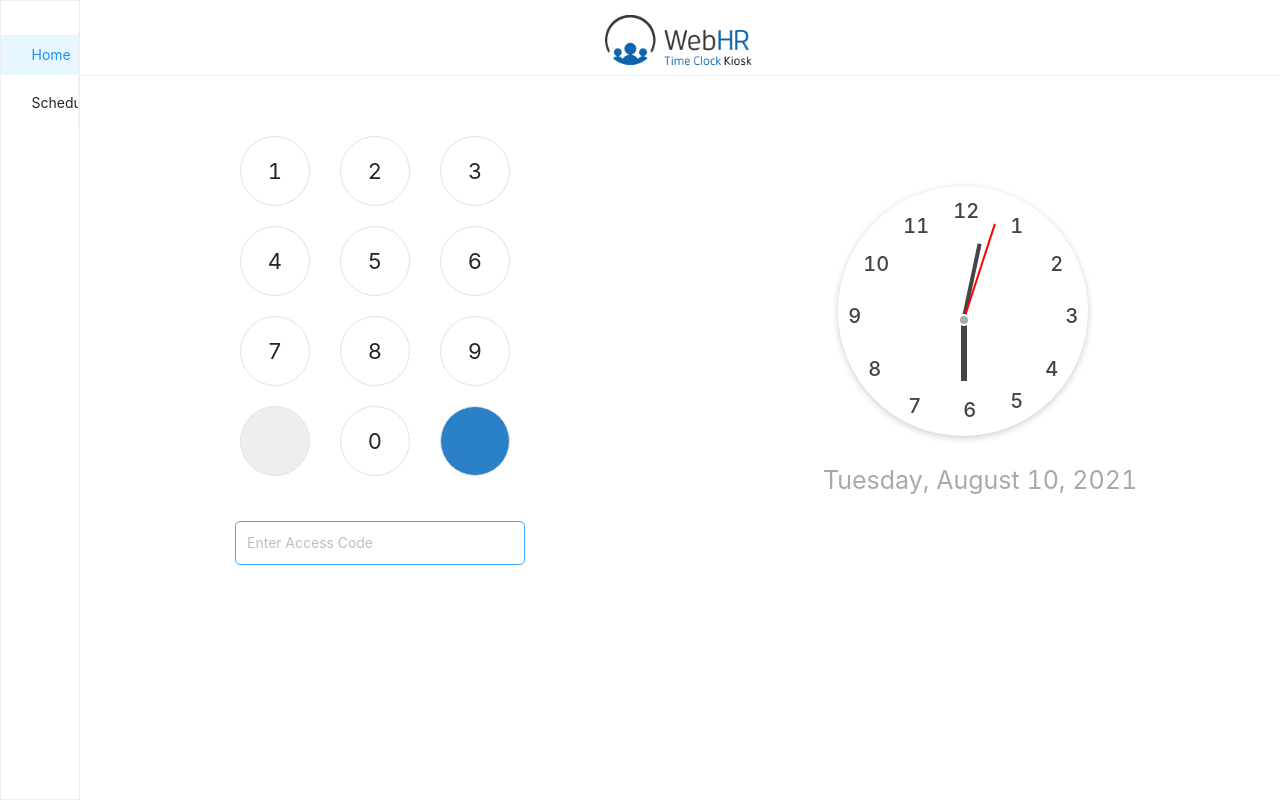
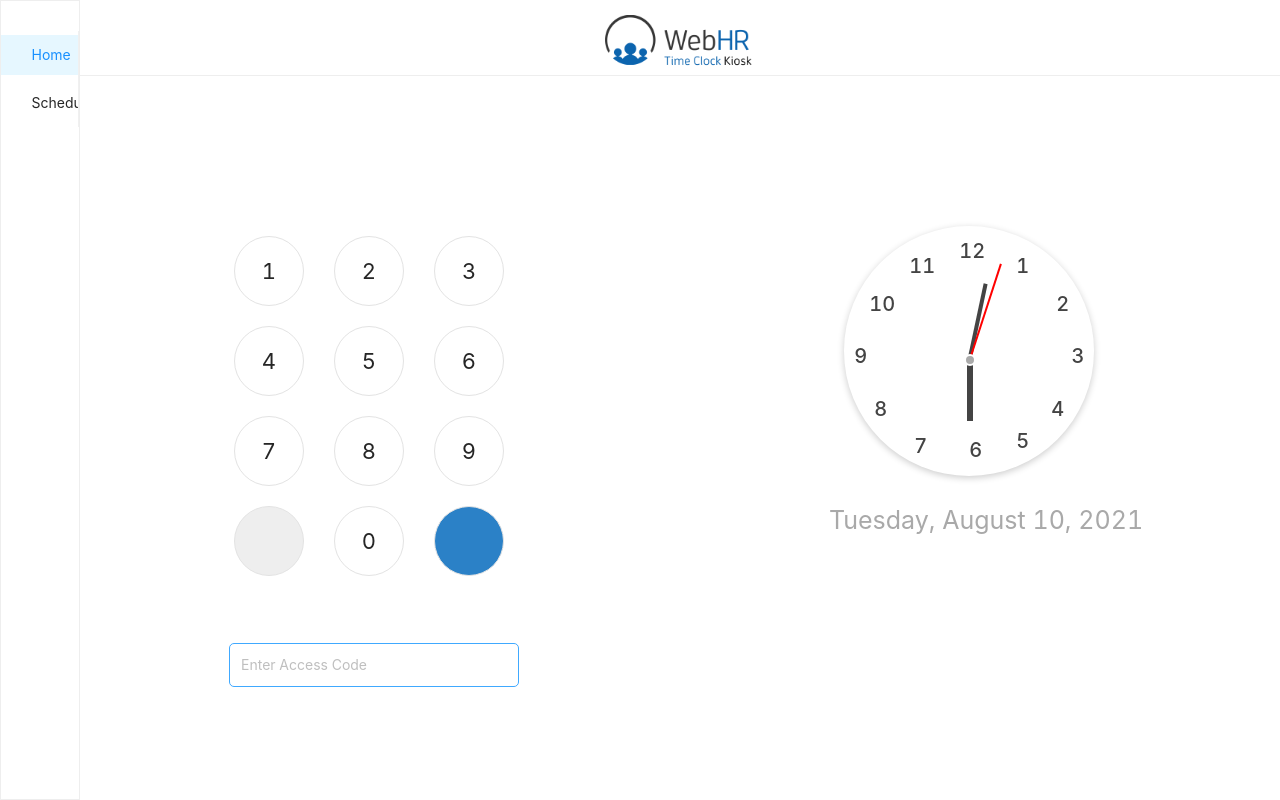
Before and after one commit to PPalwisha990/TimeClock_Web, a React (Create React App) app: page /home in a window 1280 px wide. Built offline with nearby package versions, Linux system fonts and the light colour scheme; what @fortawesome/pro-light-svg-icons would draw is missing.

Commit message:
done my sheduels and  my attendance issues.

```diff
--- a/package.json
+++ b/package.json
@@ -15,10 +15,12 @@
     "@testing-library/react": "^11.2.7",
     "@testing-library/user-event": "^12.8.3",
     "antd": "^4.16.11",
+    "bootstrap": "^5.1.3",
     "google-map-react": "^2.1.10",
     "moment": "^2.29.1",
     "react": "^17.0.2",
     "react-activity": "^2.1.1",
+    "react-bootstrap": "^2.4.0",
     "react-dom": "^17.0.2",
     "react-jss": "^10.7.1",
     "react-router": "^5.2.0",
--- a/src/App.js
+++ b/src/App.js
@@ -1,5 +1,6 @@
 import { library } from "@fortawesome/fontawesome-svg-core";
 import "@fortawesome/fontawesome-svg-core/styles.css";
+import "bootstrap/dist/css/bootstrap.min.css";
 import { fal } from "@fortawesome/pro-light-svg-icons";
 import "./App.css";
 import Routing from "./routes/Routing";
--- a/src/attendance/tabs/ScheduleList.js
+++ b/src/attendance/tabs/ScheduleList.js
@@ -4,6 +4,7 @@ import { useHistory, useLocation } from "react-router-dom";
 import Header from "../../componnets/Header";
 import { ScheduleCard } from "../../componnets/ScheduleCard";
 import Screen from "../../componnets/Screen";
+import { Row, Col } from "react-bootstrap";
 
 const ScheduleList = () => {
   const styles = useStyle();
@@ -13,6 +14,8 @@ const ScheduleList = () => {
   const onBackPress = () => {
     history.goBack();
   };
+
+  console.log("location.state.data", location?.state?.data);
   return (
     <Screen
       content={
@@ -22,12 +25,22 @@ const ScheduleList = () => {
             onBackPress={onBackPress}
             showBack={true}
           />
-          <List
+          {/* <List
             className={styles.content}
             grid={{ gutter: 10, column: 4 }}
             dataSource={location.state.data}
-            renderItem={(item) => <ScheduleCard data={item} />}
-          />
+            renderItem={(item) =>}
+          /> */}
+
+          <Row style={{ padding: 20 }}>
+            {location?.state?.data?.map((item, index) => {
+              return (
+                <Col className="p-2" sm={6} md={4} xl={2}>
+                  <ScheduleCard data={item} />
+                </Col>
+              );
+            })}
+          </Row>
         </div>
       }
     />
--- a/src/attendance/tabs/Schedules.js
+++ b/src/attendance/tabs/Schedules.js
@@ -53,7 +53,13 @@ const Schedules = () => {
         <List
           dataArray={data}
           horizontal={true}
-          renderItems={(item, index) => <ScheduleCard data={item} />}
+          renderItems={(item, index) => {
+            return (
+              <div style={{ marginRight: 20, marginTop: 5 }}>
+                <ScheduleCard data={item} />
+              </div>
+            );
+          }}
           showIconMore={true}
           onIconPress={onIconPress}
         />
--- a/src/componnets/ScheduleCard.js
+++ b/src/componnets/ScheduleCard.js
@@ -1,5 +1,6 @@
 import { createUseStyles } from "react-jss";
 import { CardColors } from "./CardColors";
+
 export const ScheduleCard = ({ data }) => {
   const styles = useStyle();
   return (
@@ -17,13 +18,8 @@ export const ScheduleCard = ({ data }) => {
         <span className={styles.status}>{data.title}</span>
       </div>
       <div className={styles.detailContainer}>
-        {/* <span className={styles.time}>{data.StartTime + " - "}</span> */}
         <span className={styles.time}>{data.time}</span>
-      </div>
-      <div className={styles.project}>
         <span className={styles.projectText}>{"WebHR"}</span>
-      </div>
-      <div className={styles.mealBreak}>
         <span className={styles.mealBreakText}>
           {"Lunch Break: " + data.break}
         </span>
@@ -36,12 +32,7 @@ const useStyle = createUseStyles({
   cardContainer: {
     width: 250,
     borderRadius: 5,
-    paddingTop: 10,
-    paddingLeft: 10,
-    paddingRight: 20,
-    marginRight: 10,
-    marginTop: 10,
-    marginBottom: 10,
+    padding: 15,
   },
   content: {
     width: "100%",
@@ -59,34 +50,18 @@ const useStyle = createUseStyles({
   },
   detailContainer: {
     display: "flex",
-    flexDirection: "row",
-    alignItems: "center",
-    paddingLeft: 2,
-    paddingRight: 2,
-    paddingTop: 4,
-    paddingBottom: 4,
+    flexDirection: "column",
+    paddingLeft: 10,
+    paddingTop: 5,
   },
   time: {
     fontSize: 14,
     color: "#778392",
     fontWeight: "bold",
   },
-  project: {
-    display: "flex",
-    flexDirection: "row",
-    alignItems: "center",
-    padding: 2,
-  },
   projectText: {
     fontSize: 14,
     color: "#778392",
-  },
-  mealBreak: {
-    display: "flex",
-    flexDirection: "row",
-    alignItems: "center",
-    padding: 2,
-    marginVertical: 8,
   },
   mealBreakText: {
     fontSize: 14,
--- a/src/home/AnalogClock.js
+++ b/src/home/AnalogClock.js
@@ -52,7 +52,6 @@ const AnalogClock = ({
 
   return (
     <div>
-      {/* <Clock /> */}
       <div className={classes.clock}>
         <ClockNew />
       </div>
--- a/src/home/TimeClock.js
+++ b/src/home/TimeClock.js
@@ -3,6 +3,7 @@ import { createUseStyles } from "react-jss";
 import { useHistory } from "react-router";
 import NumPad from "../componnets/NumPad";
 import AnalogClock from "./AnalogClock";
+import { Row, Col } from "react-bootstrap";
 
 const videoConstraints = {
   width: 1280,
@@ -23,49 +24,27 @@ const TimeClock = ({ onAccessCodeChange, clearAccessCode }) => {
 
   return (
     <div className={classes.main}>
-      <div className={classes.numpad}>
+      <Row>
+        <Col className="d-flex justify-content-center" lg={6}>
           <NumPad
             onSubmit={onSubmit}
             accessCode={accessCode}
             onAccessCodeChange={onAccessCodeChange}
             onClear={clearAccessCode}
           />
-      </div>
-      <div className={classes.clock}>
+        </Col>
+        <Col className="d-flex justify-content-center" lg={6}>
           <AnalogClock />
-      </div>
+        </Col>
+      </Row>
     </div>
   );
 };
 
 const useStyle = createUseStyles({
   main: {
-    display: "flex",
-    flexDirection: "row",
-    justifyContent: "space-around",
-    // alignItems: "center",
-    marginTop: 50,
-    marginBottom: 50,
-  },
-  container: {
-    display: "flex",
-    justifyContent: "center",
-    alignItems: "center",
-  },
-  numpad: {
-    width: "50%",
     height: "100%",
-    justifyContent: "center",
-    display: "flex",
-    alignItems: "center",
-  },
-  clock: {
-    width: "50%",
-    height: "100%",
-    justifyContent: "center",
-    display: "flex",
-    alignItems: "center",
-    marginTop: 60,
+    marginTop: 150,
   },
 });
 
```
Also changed, not shown: src/index.js (+7 -6 lines), 1 other file (tests, documents, lock files or other folders). Lines whose indentation alone changed are shown as unchanged.
